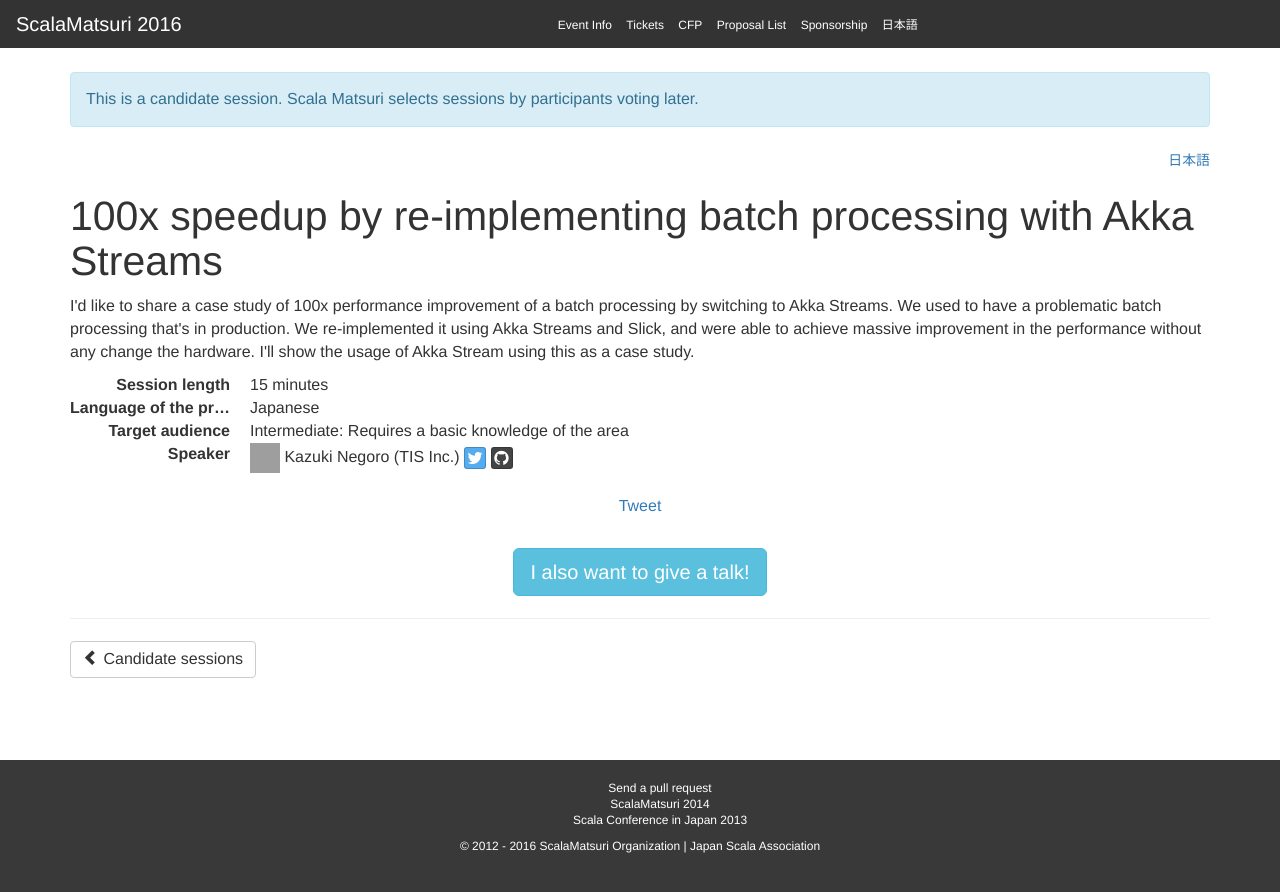
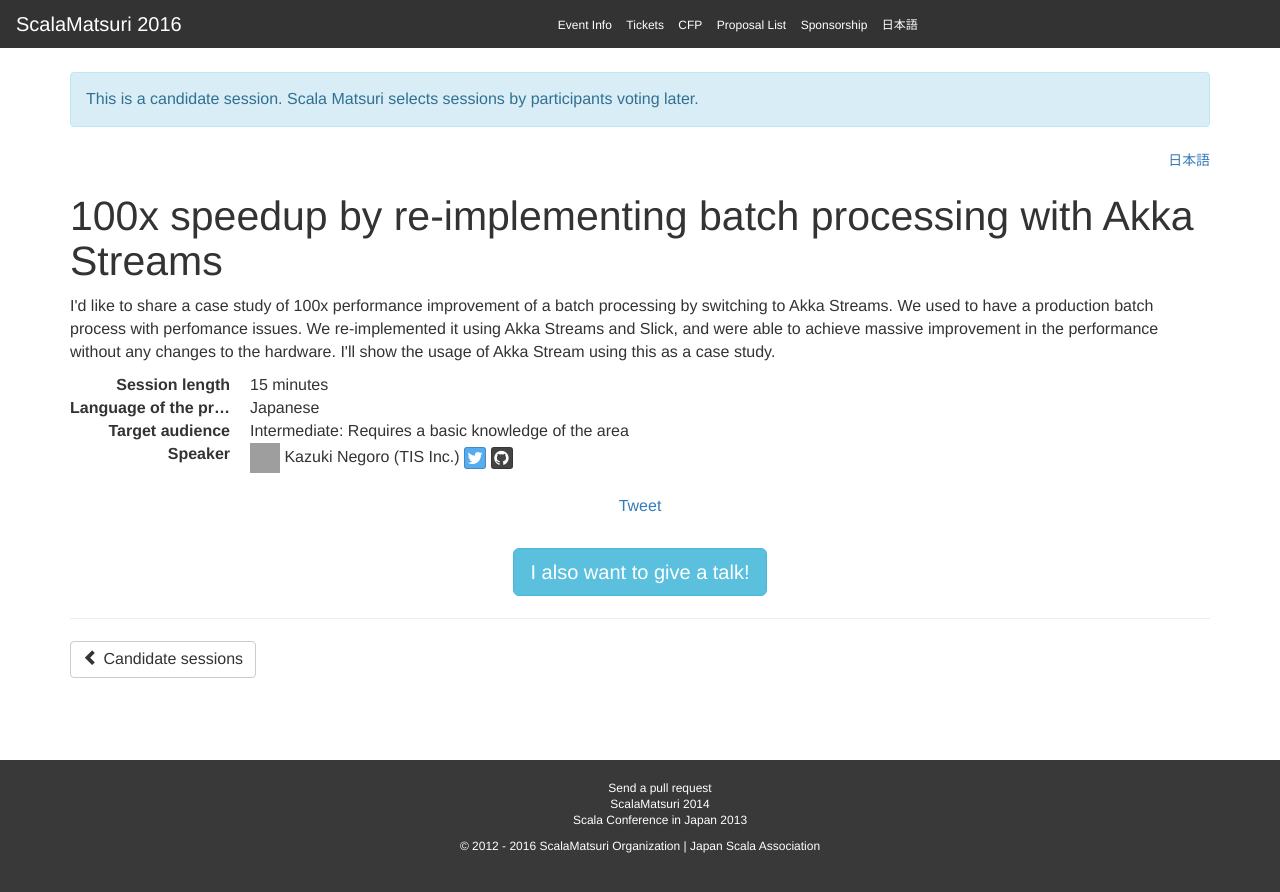
Before and after one commit to scalajp/2016.scalamatsuri.org, a Jekyll site: the page built from _candidates_en/KazukiNegoro_1.html, in a window 1280 px wide. Shown: the top 892 px of the page. Built offline with Jekyll 4.4.1, drawn with Linux system fonts in a browser that asks for light colours; nearby versions of some CDN libraries; comment, search, counter and statistics services are not loaded; grey boxes are pictures that could not be loaded.

Commit message:
Update KazukiNegoro_1.html

```diff
--- a/_candidates_en/KazukiNegoro_1.html
+++ b/_candidates_en/KazukiNegoro_1.html
@@ -12,6 +12,6 @@ organization: "TIS Inc."
 
 <p>
 I'd like to share a case study of 100x performance improvement of a batch processing by switching to Akka Streams.
-We used to have a problematic batch processing that's in production. We re-implemented it using Akka Streams and Slick, and were able to achieve massive improvement in the performance without any change the hardware.
+We used to have a production batch process with perfomance issues. We re-implemented it using Akka Streams and Slick, and were able to achieve massive improvement in the performance without any changes to the hardware.
 I'll show the usage of Akka Stream using this as a case study.
 </p>
```
